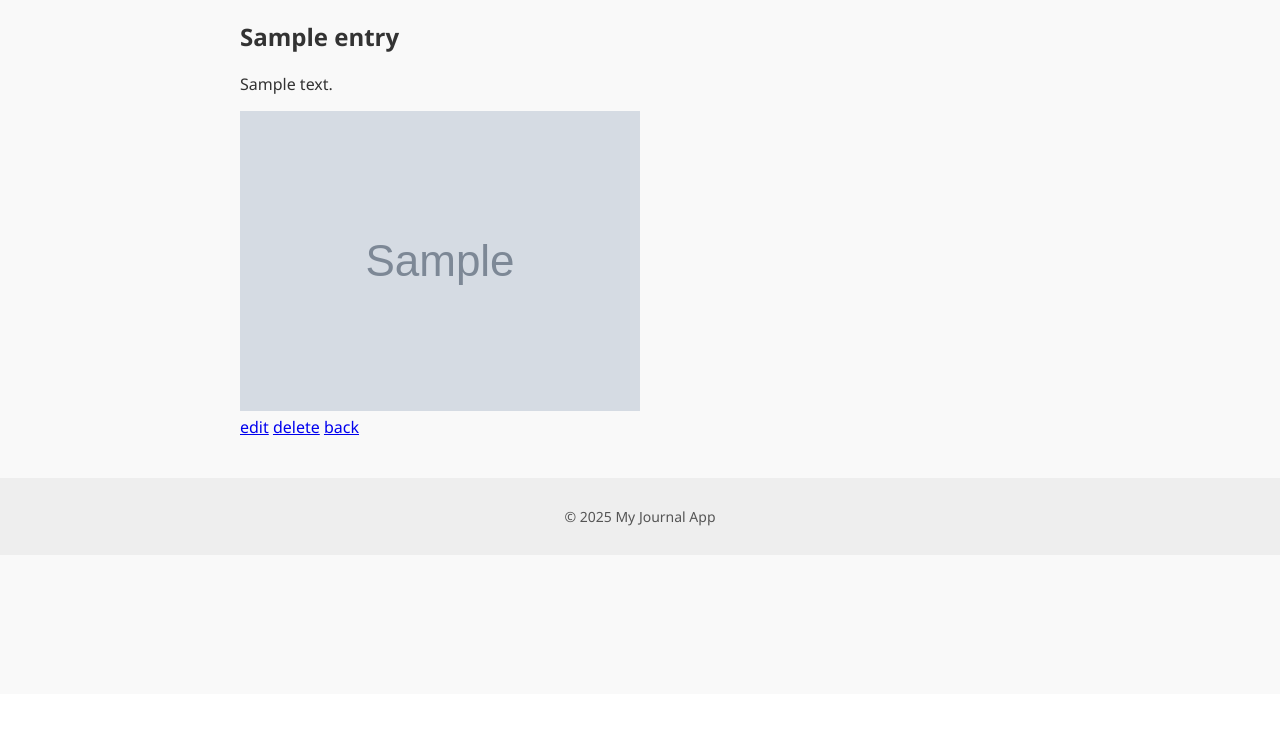
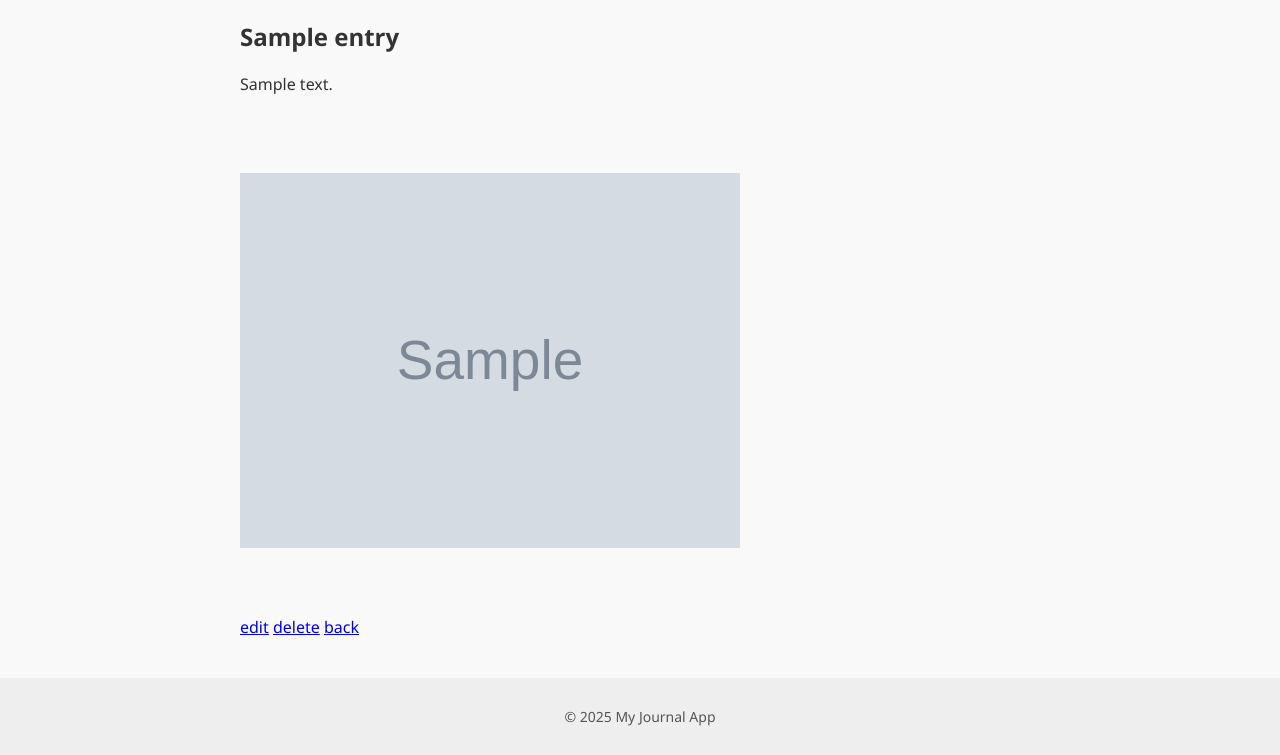
Before and after one commit to joelepoel/journal-app, a Django app: page /entries/1/ in a window 1280 px wide. Shown: the part 106-861 px from the top of the page. Before the commit the page ends 661 px from the top, so only its background shows below. Run offline with Django 5.2, Linux system fonts and the light colour scheme; a user stored in the database is signed in; tables that the repository leaves empty hold one stand-in row (values such as "Sample post"); grey boxes marked "Sample" are stand-in pictures.

Commit message:
added a max size to images in the entry_detail page

```diff
--- a/entries/templates/entries/entry_detail.html
+++ b/entries/templates/entries/entry_detail.html
@@ -1,8 +1,9 @@
 {% extends 'layout.html' %}
+
 {% block body %}
 <h2>{{ object.title }}</h2>
 <p>{{ object.description }}</p>
-<img src="{{ object.image.url }}" alt="{{object.title}}">
+<img style="width: 500px;height: 500px;object-fit: contain;" src="{{ object.image.url }}" alt="{{object.title}}">
 <br>
 <a href="{% url 'entries:entry_update' object.pk %}">edit</a>
 <a href="{% url 'entries:entry_confirm_delete' object.pk %}">delete</a>
```
Also changed, not shown: static/css/styling.css (line endings or trailing spaces).
